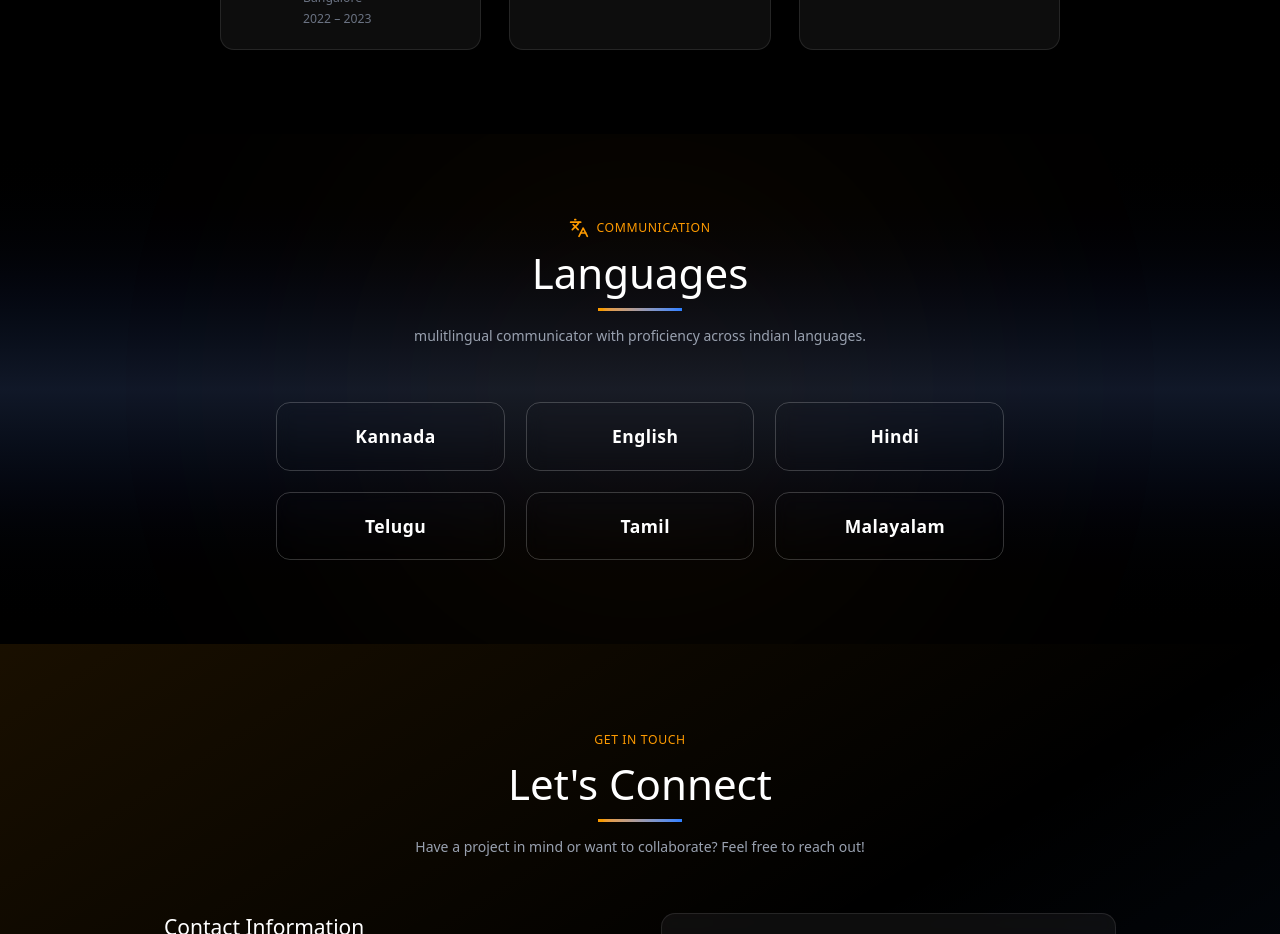
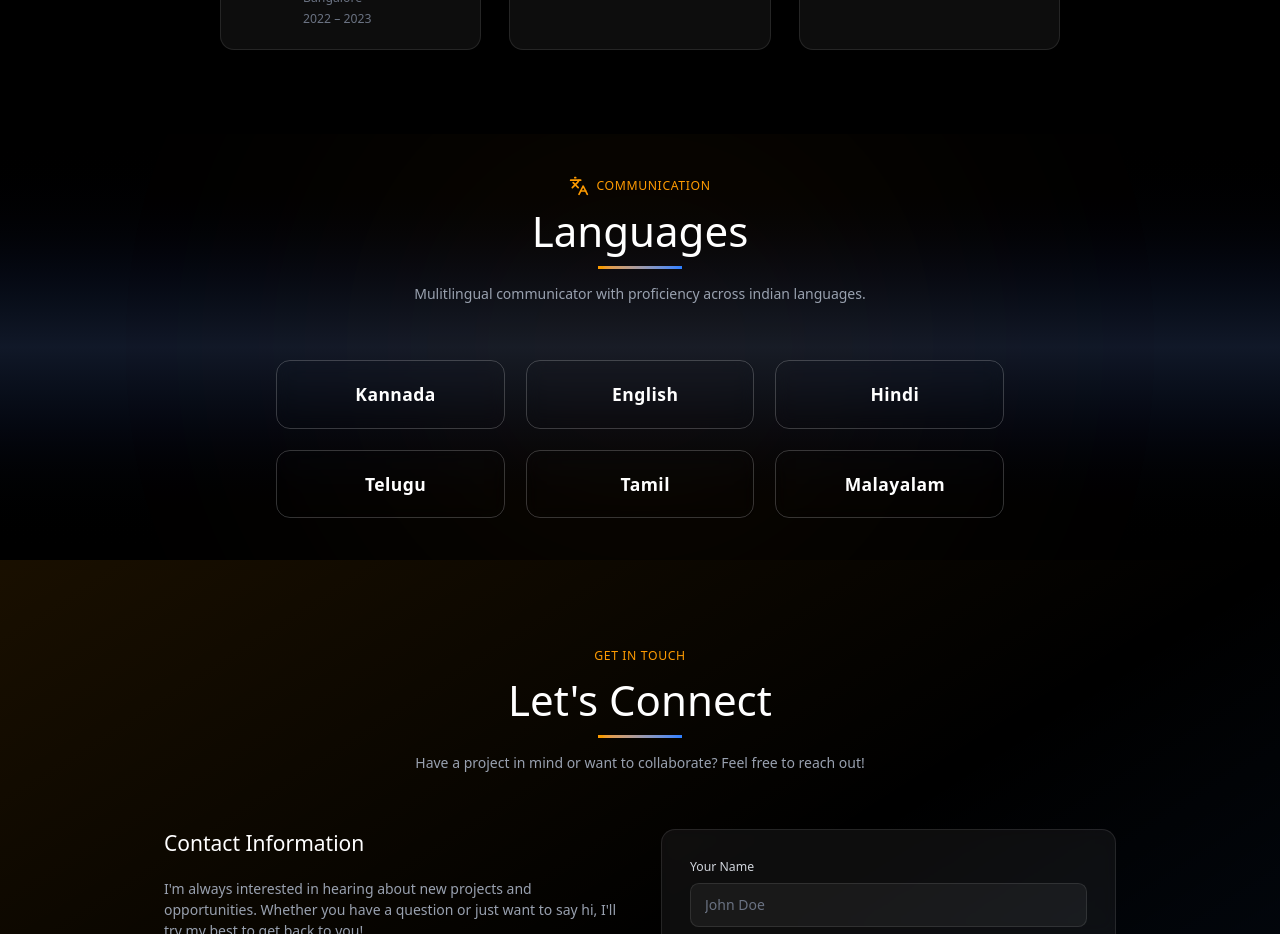
Before and after one commit to Pawanrajsrinivas/Portfolio, a React (Vite) app: page / in a window 1280 px wide. Shown: the part 6540-7474 px from the top of the page. Built offline with nearby package versions, Linux system fonts and the light colour scheme.

Commit message:
Fix typo in LanguagesSection componentt

```diff
--- a/src/components/LanguagesSection.tsx
+++ b/src/components/LanguagesSection.tsx
@@ -20,7 +20,7 @@ export function LanguagesSection() {
     <section
       id="languages"
       ref={ref}
-      className="py-24 bg-gradient-to-b from-black via-gray-900 to-black relative overflow-hidden"
+      className="py-12 bg-gradient-to-b from-black via-gray-900 to-black relative overflow-hidden"
     >
       {/* Background elements */}
       <div className="absolute inset-0 opacity-5">
@@ -41,7 +41,7 @@ export function LanguagesSection() {
           <h2 className="text-4xl md:text-5xl text-white mb-4">Languages</h2>
           <div className="w-24 h-1 bg-gradient-to-r from-amber-500 to-blue-500 mx-auto" />
           <p className="text-gray-400 mt-4">
-            mulitlingual communicator with proficiency across indian languages.
+            Mulitlingual communicator with proficiency across indian languages.
           </p>
         </motion.div>
 
```
